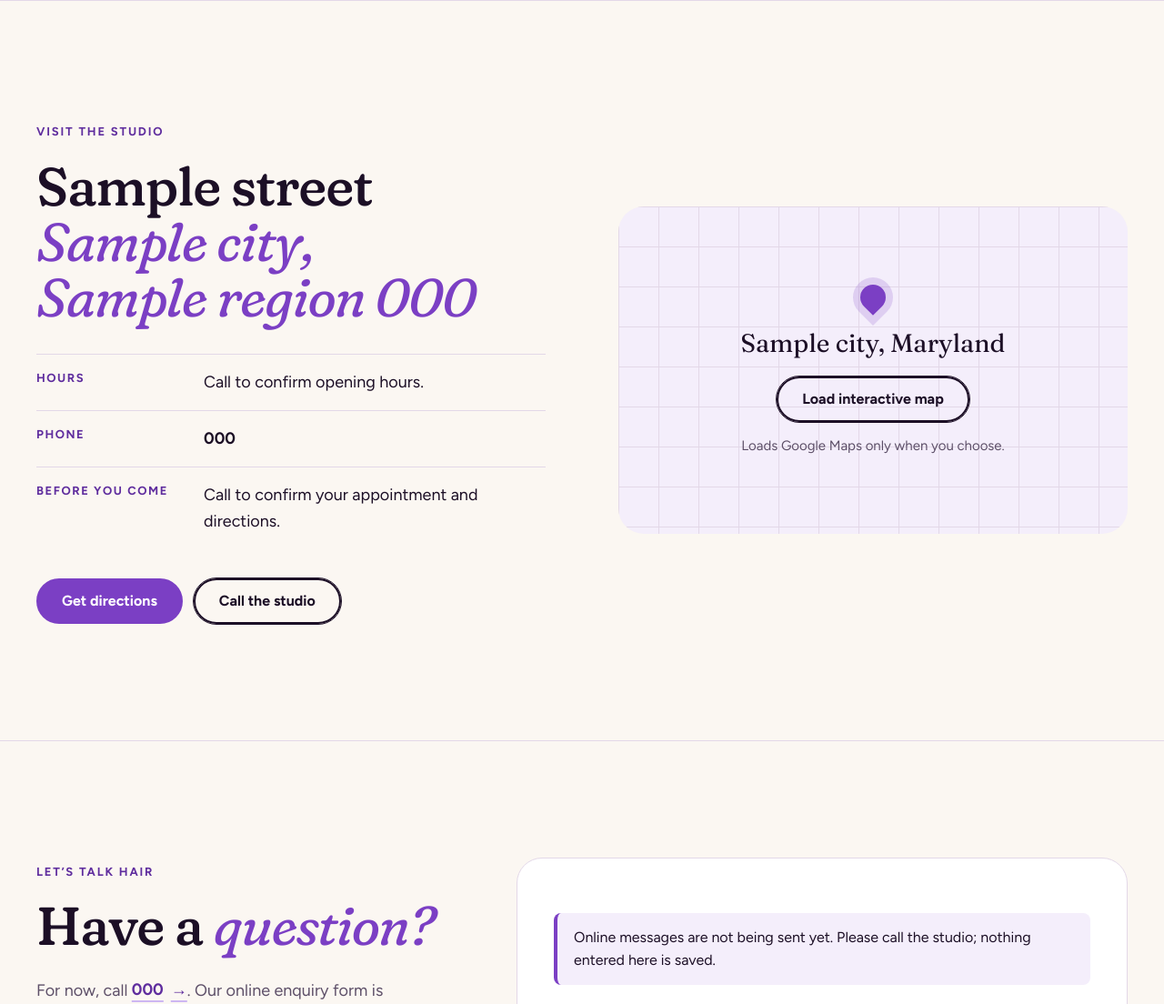
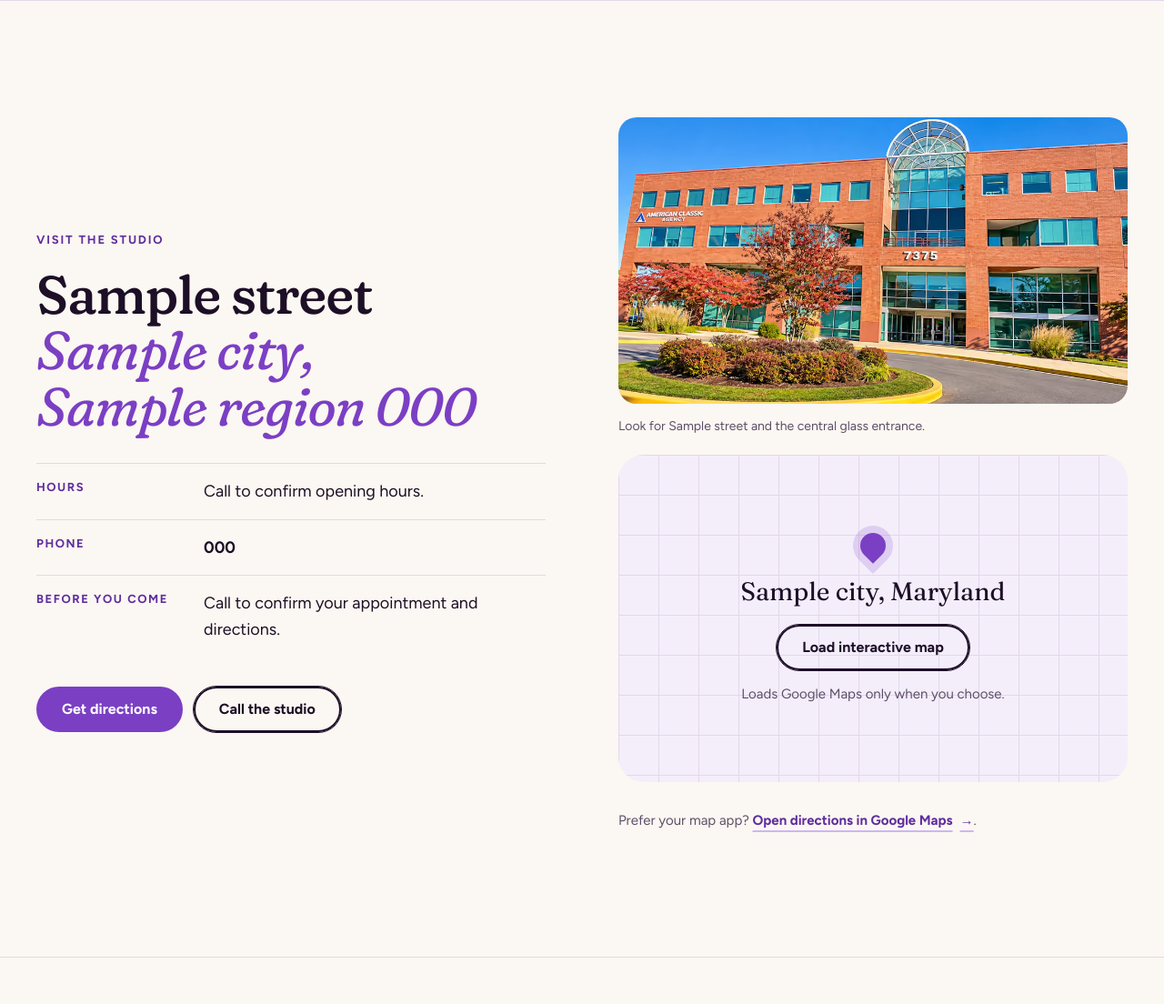
Before and after one commit to bhoyee/mado-braidz, a Node project: template src/views/pages/contact.njk in a window 1280 px wide. Shown: the part 574-1678 px from the top of the page at 91% size. Run offline with Node 20 templates, Linux system fonts and the light colour scheme; the template is opened without the code that fills it: most values are stand-ins (such as "Sample title", 1, 10 or a date in 2020); some libraries are stand-ins or nearby versions.

Commit message:
fix: restore interactive map and show studio entrance

```diff
--- a/src/app.js
+++ b/src/app.js
@@ -100,6 +100,7 @@ export function createApp({
           frameSrc: [
             "'self'",
             'https://maps.google.com',
+            'https://www.google.com',
             'https://challenges.cloudflare.com',
           ],
           connectSrc: ["'self'", 'https://challenges.cloudflare.com'],
--- a/src/client/site.js
+++ b/src/client/site.js
@@ -7,8 +7,7 @@ document.querySelectorAll('[data-load-map]').forEach((button) => {
     iframe.title = 'Map to Mado African Braidz';
     iframe.referrerPolicy = 'no-referrer';
     iframe.allowFullscreen = true;
-    panel.append(iframe);
-    button.remove();
+    panel.replaceChildren(iframe);
   });
 });
 document
--- a/src/routes/public/index.js
+++ b/src/routes/public/index.js
@@ -402,7 +402,7 @@ export function decorateCatalog(data) {
       'https://www.google.com/maps/search/?api=1&query=' +
       encodeURIComponent(`${b.street}, ${b.city}, ${b.region} ${b.postalCode}`),
     mapEmbed:
-      'https://maps.google.com/maps?q=' +
+      'https://www.google.com/maps?q=' +
       encodeURIComponent(
         `${b.street}, ${b.city}, ${b.region} ${b.postalCode}`,
       ) +
--- a/src/views/pages/about.njk
+++ b/src/views/pages/about.njk
@@ -17,4 +17,8 @@
     <div class="button-row"><a href="/book" class="button">Book your chair</a><a href="/contact" class="button outline">Plan your visit</a></div>
   </div>
 </section>
+<section class="wrap section-tight entrance-grid" aria-labelledby="entrance-heading">
+  <div><p class="eyebrow">Find the studio</p><h2 id="entrance-heading">Your next look <em>starts here.</em></h2><p>Visit us at {{ business.street }}, {{ business.city }}, {{ business.region }} {{ business.postalCode }}. Look for the building number above the glass entrance.</p><a class="text-link" href="/contact">Hours &amp; directions</a></div>
+  {% include "partials/entrance.njk" %}
+</section>
 {% endblock %}
--- a/src/views/pages/contact.njk
+++ b/src/views/pages/contact.njk
@@ -7,6 +7,7 @@
     <p class="intro">A new style starts with a conversation. Call us to talk about your look and arrange your appointment.</p>
   </div>
 </section>
+{% set showEntrance = true %}
 <section class="wrap section">{% include "partials/visit.njk" %}</section>
 <section class="wrap section contact-layout">
   <div>
--- /dev/null
+++ b/src/views/partials/entrance.njk
@@ -0,0 +1,7 @@
+<figure class="building-photo">
+  <picture>
+    <source type="image/avif" srcset="/img/studio/office-entrance-480.avif 480w, /img/studio/office-entrance-960.avif 960w, /img/studio/office-entrance-1600.avif 1600w" sizes="(max-width: 899px) 100vw, 50vw">
+    <img src="/img/studio/office-entrance-960.webp" srcset="/img/studio/office-entrance-480.webp 480w, /img/studio/office-entrance-960.webp 960w, /img/studio/office-entrance-1600.webp 1600w" sizes="(max-width: 899px) 100vw, 50vw" width="1672" height="941" alt="The brick building at 7375 Executive Place, with 7375 above the central glass entrance" loading="lazy" decoding="async">
+  </picture>
+  <figcaption>Look for {{ business.street }} and the central glass entrance.</figcaption>
+</figure>
--- a/src/views/partials/visit.njk
+++ b/src/views/partials/visit.njk
@@ -12,10 +12,14 @@
       <a class="button outline" href="tel:{{ business.phone }}">Call the studio</a>
     </div>
   </div>
+  <div class="visit-location">
+  {% if showEntrance %}{% include "partials/entrance.njk" %}{% endif %}
   <div class="map-panel" data-map="{{ mapEmbed }}">
     <span class="map-pin" aria-hidden="true"></span>
     <p class="map-label">{{ business.city }}, Maryland</p>
     <button class="button outline" type="button" data-load-map>Load interactive map</button>
     <p class="small">Loads Google Maps only when you choose.</p>
   </div>
+  <p class="small map-fallback">Prefer your map app? <a class="text-link" href="{{ directions }}" target="_blank" rel="noopener noreferrer">Open directions in Google Maps</a>.</p>
+  </div>
 </div>
```
Also changed, not shown: src/styles/app.css (+31 -0 lines), tests/public.test.js (+5 -0 lines), public/build/app.css, public/img/studio/office-entrance-1600.avif (added), public/img/studio/office-entrance-1600.webp (added), public/img/studio/office-entrance-480.avif (added), public/img/studio/office-entrance-480.webp (added), public/img/studio/office-entrance-960.avif (added), public/img/studio/office-entrance-960.webp (added), 1 other file.
